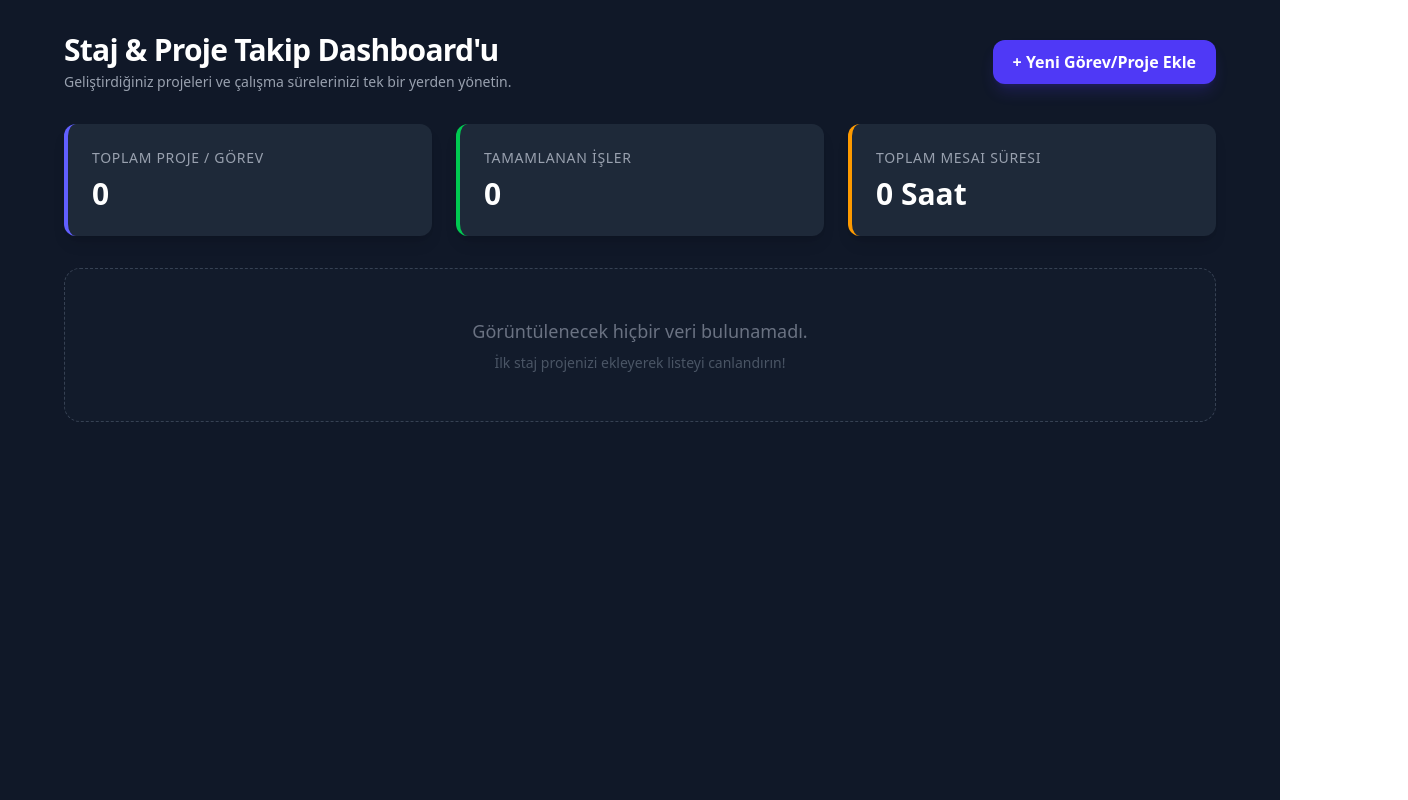
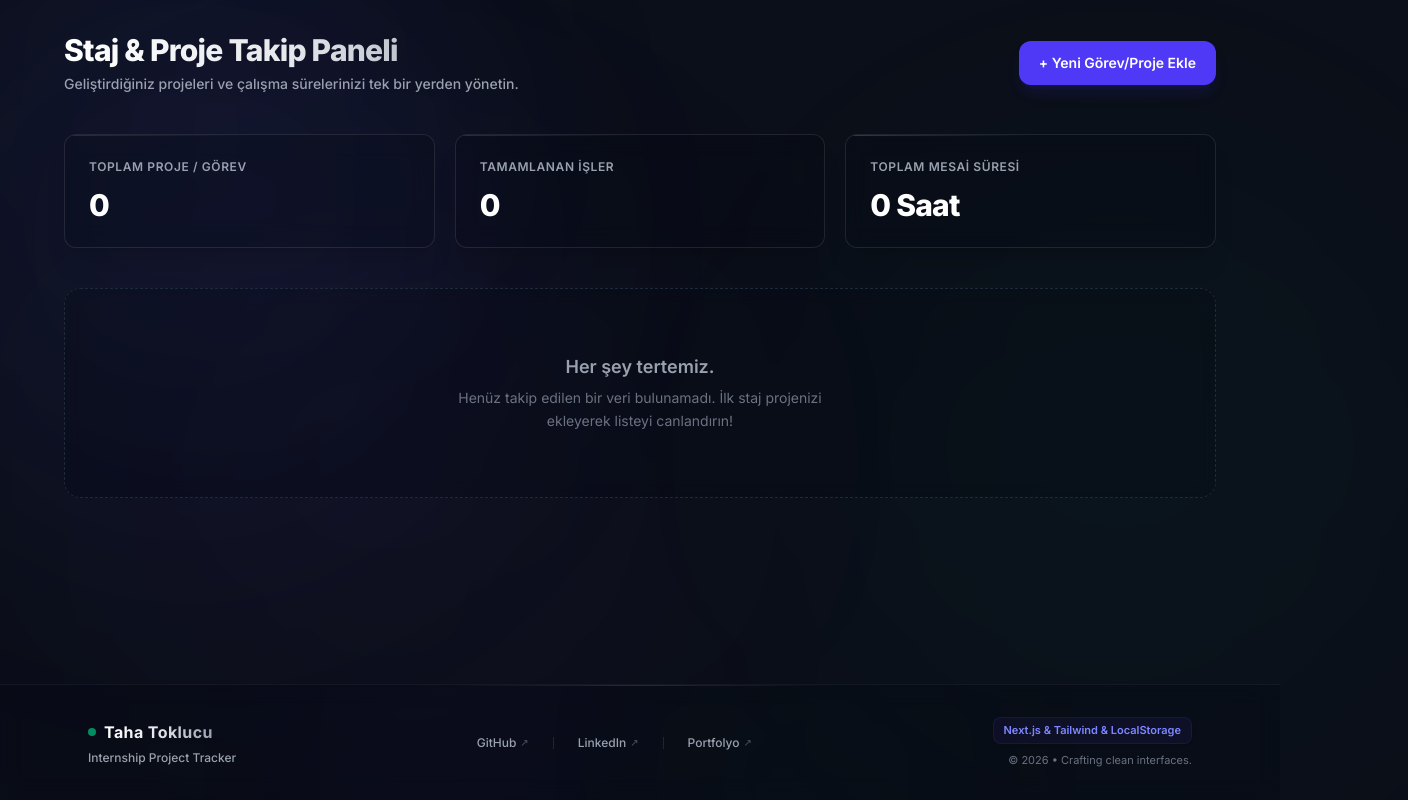
Before and after one commit to tahatoklucu/internship-project-tracker, a Next.js app in the folder internship-project-tracker/: page / in a window 1280 px wide. Shown: the whole page, 1408 px wide, since content can reach past the window. Built offline with nearby package versions, Linux system fonts and the light colour scheme.

Commit message:
interface update
interface update

```diff
--- a/internship-project-tracker/src/app/layout.js
+++ b/internship-project-tracker/src/app/layout.js
@@ -1,28 +1,26 @@
-import { Geist, Geist_Mono } from "next/font/google";
+import { Inter } from "next/font/google";
 import "./globals.css";
+import Footer from "@/components/Footer";
 
-const geistSans = Geist({
-  variable: "--font-geist-sans",
-  subsets: ["latin"],
-});
-
-const geistMono = Geist_Mono({
-  variable: "--font-geist-mono",
-  subsets: ["latin"],
-});
+const inter = Inter({ subsets: ["latin"] });
 
 export const metadata = {
-  title: "Internship Project Tracker",
-  description: "Internship Project Tracker",
+  title: "Staj & Proje Takip Dashboard",
+  description: "Geliştirme süreçlerinizi ve çalışma saatlerinizi yönetin.",
 };
 
 export default function RootLayout({ children }) {
   return (
-    <html
-      lang="en"
-      className={`${geistSans.variable} ${geistMono.variable} h-full antialiased`}
-    >
-      <body className="min-h-full flex flex-col">{children}</body>
+    <html lang="tr" className="h-full">
+      <body
+        className={`${inter.className} bg-[#0b0f19] text-gray-100 min-h-screen flex flex-col relative overflow-x-hidden antialiased`}
+      >
+        <div className="absolute top-[-10%] left-[-10%] w-[50vw] h-[50vw] bg-indigo-500/5 blur-[120px] rounded-full pointer-events-none" />
+        <div className="absolute top-[20%] right-[-10%] w-[45vw] h-[45vw] bg-emerald-500/3 blur-[130px] rounded-full pointer-events-none" />
+        <div className="absolute bottom-[10%] left-[10%] w-[40vw] h-[40vw] bg-purple-500/4 blur-[140px] rounded-full pointer-events-none" />
+        <div className="flex-1 relative z-10">{children}</div>
+        <Footer />
+      </body>
     </html>
   );
 }
--- a/internship-project-tracker/src/app/page.js
+++ b/internship-project-tracker/src/app/page.js
@@ -1,8 +1,8 @@
-import DashboardManager from '@/components/DashboardManager';
+import DashboardManager from "@/components/DashboardManager";
 
 export default function Home() {
   return (
-    <main className="min-h-screen bg-gray-900 text-gray-100 p-4 md:p-8">
+    <main className="p-4 md:p-8">
       <div className="max-w-6xl mx-auto">
         <DashboardManager />
       </div>
--- a/internship-project-tracker/src/components/DashboardManager.jsx
+++ b/internship-project-tracker/src/components/DashboardManager.jsx
@@ -1,10 +1,10 @@
-'use client';
+"use client";
 
-import { useState, useEffect } from 'react';
-import { getProjects, saveProjects } from '@/utils/storage';
-import ProjectCard from '@/components/ProjectCard';
-import ProjectModal from '@/components/ProjectModal';
-import StatCard from '@/components/StatCard';
+import { useState, useEffect } from "react";
+import { getProjects, saveProjects } from "@/utils/storage";
+import ProjectCard from "@/components/ProjectCard";
+import ProjectModal from "@/components/ProjectModal";
+import StatCard from "@/components/StatCard";
 
 export default function DashboardManager() {
   const [projects, setProjects] = useState([]);
@@ -25,8 +25,8 @@ export default function DashboardManager() {
     } else {
       const newProject = {
         id: Date.now().toString(),
-        createdAt: new Date().toLocaleDateString('tr-TR'),
-        ...projectData
+        createdAt: new Date().toLocaleDateString("tr-TR"),
+        ...projectData,
       };
       updatedProjects = [...projects, newProject];
     }
@@ -38,7 +38,7 @@ export default function DashboardManager() {
   };
 
   const handleDeleteProject = (id) => {
-    if (confirm('Bu projeyi listeden kaldırmak istediğinize emin misiniz?')) {
+    if (confirm("Bu projeyi listeden kaldırmak istediğinize emin misiniz?")) {
       const updatedProjects = projects.filter((p) => p.id !== id);
       setProjects(updatedProjects);
       saveProjects(updatedProjects);
@@ -50,35 +50,65 @@ export default function DashboardManager() {
     setIsModalOpen(true);
   };
 
-  const totalDuration = projects.reduce((sum, p) => sum + Number(p.duration || 0), 0);
-  const completedCount = projects.filter(p => p.status === 'Tamamlandı').length;
+  const totalDuration = projects.reduce(
+    (sum, p) => sum + Number(p.duration || 0),
+    0
+  );
+  const completedCount = projects.filter(
+    (p) => p.status === "Tamamlandı"
+  ).length;
 
   return (
     <>
-      <div className="flex flex-col sm:flex-row justify-between items-start sm:items-center gap-4 mb-8">
-        <div>
-          <h1 className="text-3xl font-extrabold text-white tracking-tight">Staj & Proje Takip Dashboard'u</h1>
-          <p className="text-gray-400 text-sm mt-1">Geliştirdiğiniz projeleri ve çalışma sürelerinizi tek bir yerden yönetin.</p>
+      <div className="flex flex-col sm:flex-row justify-between items-start sm:items-center gap-5 mb-10 relative">
+        <div className="absolute -top-20 -left-10 w-96 h-96 bg-indigo-500/5 blur-[120px] rounded-full pointer-events-none" />
+
+        <div className="relative z-10">
+          <h1 className="text-3xl font-extrabold text-transparent bg-clip-text bg-gradient-to-r from-white via-gray-200 to-gray-400 tracking-tight">
+            Staj & Proje Takip Paneli
+          </h1>
+          <p className="text-gray-400 text-sm mt-1.5 font-medium">
+            Geliştirdiğiniz projeleri ve çalışma sürelerinizi tek bir yerden
+            yönetin.
+          </p>
         </div>
         <button
-          onClick={() => { setEditingProject(null); setIsModalOpen(true); }}
-          className="w-full sm:w-auto bg-indigo-600 hover:bg-indigo-500 text-white font-semibold px-5 py-2.5 rounded-xl shadow-lg shadow-indigo-600/20 transition-all duration-150 active:scale-95 cursor-pointer"
+          onClick={() => {
+            setEditingProject(null);
+            setIsModalOpen(true);
+          }}
+          className="w-full sm:w-auto bg-indigo-600 hover:bg-indigo-500 text-white text-sm font-semibold px-5 py-3 rounded-xl shadow-lg shadow-indigo-600/15 transition-all duration-150 active:scale-95 cursor-pointer relative z-10"
         >
           + Yeni Görev/Proje Ekle
         </button>
       </div>
-
-      <div className="grid grid-cols-1 sm:grid-cols-3 gap-4 md:gap-6 mb-8">
-        <StatCard title="Toplam Proje / Görev" value={projects.length} color="border-indigo-500" />
-        <StatCard title="Tamamlanan İşler" value={completedCount} color="border-green-500" />
-        <StatCard title="Toplam Mesai Süresi" value={`${totalDuration} Saat`} color="border-amber-500" />
+      <div className="grid grid-cols-1 sm:grid-cols-3 gap-5 mb-10">
+        <StatCard
+          title="Toplam Proje / Görev"
+          value={projects.length}
+          color="border-indigo"
+        />
+        <StatCard
+          title="Tamamlanan İşler"
+          value={completedCount}
+          color="border-emerald"
+        />
+        <StatCard
+          title="Toplam Mesai Süresi"
+          value={`${totalDuration} Saat`}
+          color="border-amber"
+        />
       </div>
-
       <div className="grid grid-cols-1 md:grid-cols-2 lg:grid-cols-3 gap-6">
         {projects.length === 0 ? (
-          <div className="col-span-full border border-dashed border-gray-700 rounded-2xl p-12 text-center bg-gray-800/20">
-            <p className="text-gray-500 text-lg mb-2">Görüntülenecek hiçbir veri bulunamadı.</p>
-            <p className="text-gray-600 text-sm">İlk staj projenizi ekleyerek listeyi canlandırın!</p>
+          <div className="col-span-full border border-dashed border-gray-800 rounded-2xl p-16 text-center bg-gray-950/20 backdrop-blur-sm">
+            <p className="text-gray-400 font-semibold text-lg mb-1.5">
+              Her şey tertemiz.
+            </p>
+            <p className="text-gray-500 text-sm max-w-sm mx-auto leading-relaxed">
+              Henüz takip edilen bir veri bulunamadı. İlk staj projenizi
+              ekleyerek listeyi canlandırın!
+            </p>
           </div>
         ) : (
           projects.map((project) => (
@@ -91,10 +121,12 @@ export default function DashboardManager() {
           ))
         )}
       </div>
-
       <ProjectModal
         isOpen={isModalOpen}
-        onClose={() => { setIsModalOpen(false); setEditingProject(null); }}
+        onClose={() => {
+          setIsModalOpen(false);
+          setEditingProject(null);
+        }}
         onSave={handleSaveProject}
         editingProject={editingProject}
       />
--- /dev/null
+++ b/internship-project-tracker/src/components/Footer.jsx
@@ -0,0 +1,66 @@
+export default function Footer() {
+  const currentYear = new Date().getFullYear();
+
+  return (
+    <footer className="relative bg-gray-950/20 backdrop-blur-md border-t border-white/5 mt-auto py-8 overflow-hidden">
+      <div className="absolute top-0 left-1/2 -translate-x-1/2 w-96 h-px bg-gradient-to-r from-transparent via-indigo-500/30 to-transparent" />
+      <div className="absolute -bottom-10 left-1/4 w-72 h-32 bg-indigo-600/5 blur-[100px] rounded-full pointer-events-none" />
+      <div className="absolute -bottom-10 right-1/4 w-72 h-32 bg-emerald-600/5 blur-[100px] rounded-full pointer-events-none" />
+
+      <div className="max-w-6xl mx-auto px-6 flex flex-col md:flex-row justify-between items-center gap-6 relative z-10">
+        <div className="text-center md:text-left">
+          <div className="flex items-center justify-center md:justify-start gap-2 mb-1.5">
+            <span className="h-2 w-2 rounded-full bg-emerald-500 animate-pulse" />
+            <span className="text-base font-bold text-transparent bg-clip-text bg-gradient-to-r from-white via-gray-200 to-gray-400 tracking-wide">
+              Taha Toklucu
+            </span>
+          </div>
+          <p className="text-xs text-gray-400 font-medium tracking-normal max-w-xs">
+            Internship Project Tracker
+          </p>
+        </div>
+        <div className="flex items-center gap-6 text-xs font-medium text-gray-400">
+          <a
+            href="#"
+            className="hover:text-white transition-colors duration-150 flex items-center gap-1 group"
+          >
+            <span>GitHub</span>
+            <span className="text-[10px] text-gray-600 group-hover:text-indigo-400 transition-colors">
+              ↗
+            </span>
+          </a>
+          <span className="h-3 w-px bg-white/10" />
+          <a
+            href="#"
+            className="hover:text-white transition-colors duration-150 flex items-center gap-1 group"
+          >
+            <span>LinkedIn</span>
+            <span className="text-[10px] text-gray-600 group-hover:text-indigo-400 transition-colors">
+              ↗
+            </span>
+          </a>
+          <span className="h-3 w-px bg-white/10" />
+          <a
+            href="#"
+            className="hover:text-white transition-colors duration-150 flex items-center gap-1 group"
+          >
+            <span>Portfolyo</span>
+            <span className="text-[10px] text-gray-600 group-hover:text-indigo-400 transition-colors">
+              ↗
+            </span>
+          </a>
+        </div>
+        <div className="flex flex-col items-center md:items-end gap-2 text-right">
+          <div className="flex items-center gap-2">
+            <span className="bg-indigo-950/30 border border-indigo-900/30 text-indigo-400 text-[11px] font-semibold px-2.5 py-1 rounded-lg shadow-sm">
+              Next.js & Tailwind & LocalStorage
+            </span>
+          </div>
+          <p className="text-[11px] text-gray-500 font-normal">
+            © {currentYear} • Crafting clean interfaces.
+          </p>
+        </div>
+      </div>
+    </footer>
+  );
+}
--- a/internship-project-tracker/src/components/ProjectCard.jsx
+++ b/internship-project-tracker/src/components/ProjectCard.jsx
@@ -1,49 +1,73 @@
 export default function ProjectCard({ project, onEdit, onDelete }) {
   const statusColors = {
-      'Planlandı': 'bg-blue-950 text-blue-400 border-blue-800',
-      'Devam Ediyor': 'bg-amber-950 text-amber-400 border-amber-800',
-      'Tamamlandı': 'bg-green-950 text-green-400 border-green-800',
+    Planlandı: "bg-blue-500/10 text-blue-400 border-blue-500/20",
+    "Devam Ediyor": "bg-amber-500/10 text-amber-400 border-amber-500/20",
+    Tamamlandı: "bg-emerald-500/10 text-emerald-400 border-emerald-500/20",
   };
 
   return (
-      <div className="bg-gray-800 border border-gray-700 rounded-xl p-5 shadow-md hover:border-gray-600 transition-all flex flex-col justify-between">
+    <div className="relative bg-gray-950/30 backdrop-blur-md border border-gray-850/60 rounded-xl p-5 shadow-xl hover:border-gray-700/80 transition-all duration-200 flex flex-col justify-between group overflow-hidden">
+      <div className="absolute -top-10 -right-10 w-32 h-32 bg-indigo-500/5 blur-3xl rounded-full opacity-0 group-hover:opacity-100 transition-opacity duration-300 pointer-events-none" />
+
       <div>
-          <div className="flex justify-between items-start mb-3">
-            <span className={`text-xs font-semibold px-2.5 py-1 rounded-full border ${statusColors[project.status]}`}>
+        <div className="flex justify-between items-center mb-4">
+          <span
+            className={`text-[11px] font-bold px-2.5 py-0.5 rounded-md border ${
+              statusColors[project.status]
+            }`}
+          >
             {project.status}
           </span>
-            <span className="text-xs text-gray-500">{project.createdAt}</span>
+          <span className="text-xs text-gray-500 font-medium">
+            {project.createdAt}
+          </span>
         </div>
 
-          <h3 className="text-xl font-bold text-white mb-2 line-clamp-1">{project.title}</h3>
-          <p className="text-gray-400 text-sm mb-4 line-clamp-3 min-h-[60px]">{project.description}</p>
+        <h3 className="text-lg font-bold text-gray-100 mb-2 tracking-tight group-hover:text-white transition-colors line-clamp-1">
+          {project.title}
+        </h3>
+        <p className="text-gray-400 text-sm mb-5 leading-relaxed line-clamp-3 min-h-[60px]">
+          {project.description || "Bu görev için bir açıklama girilmedi."}
+        </p>
 
-          <div className="mb-4">
-            <p className="text-xs text-gray-500 font-medium uppercase mb-1">Teknolojiler</p>
+        <div className="mb-5">
           <div className="flex flex-wrap gap-1.5">
-              {project.techStack.split(',').map((tech, index) => (
-                <span key={index} className="bg-gray-700 text-gray-300 text-xs px-2 py-0.5 rounded">
+            {project.techStack ? (
+              project.techStack.split(",").map((tech, index) => (
+                <span
+                  key={index}
+                  className="bg-gray-900/80 border border-gray-800 text-gray-400 text-[11px] font-medium px-2 py-0.5 rounded-md"
+                >
                   {tech.trim()}
                 </span>
-              ))}
+              ))
+            ) : (
+              <span className="text-xs text-gray-600 italic">
+                Teknoloji belirtilmedi
+              </span>
+            )}
           </div>
         </div>
       </div>
 
-        <div className="border-t border-gray-700 pt-4 flex justify-between items-center mt-2">
-          <span className="text-sm text-gray-400">
-            ⏱️ <span className="font-semibold text-gray-200">{project.duration}</span> Saat
+      <div className="border-t border-gray-850/60 pt-4 flex justify-between items-center mt-2">
+        <span className="text-xs text-gray-400 font-medium flex items-center gap-1.5">
+          <span className="text-base">⏱️</span>
+          <span className="font-bold text-gray-200 text-sm">
+            {project.duration}
+          </span>{" "}
+          Saat
         </span>
         <div className="flex gap-2">
           <button
             onClick={() => onEdit(project)}
-              className="text-sm bg-gray-700 hover:bg-gray-600 text-indigo-400 px-3 py-1.5 rounded-lg transition-colors cursor-pointer"
+            className="text-xs font-semibold bg-gray-900 hover:bg-gray-800 text-indigo-400 border border-gray-800 hover:border-gray-700 px-3 py-1.5 rounded-lg transition-all active:scale-95 cursor-pointer"
           >
             Düzenle
           </button>
           <button
             onClick={() => onDelete(project.id)}
-              className="text-sm bg-red-950/40 hover:bg-red-900/60 text-red-400 px-3 py-1.5 rounded-lg transition-colors cursor-pointer"
+            className="text-xs font-semibold bg-red-950/20 hover:bg-red-950/50 text-red-400 border border-red-900/30 hover:border-red-900/50 px-3 py-1.5 rounded-lg transition-all active:scale-95 cursor-pointer"
           >
             Sil
           </button>
--- a/internship-project-tracker/src/components/StatCard.jsx
+++ b/internship-project-tracker/src/components/StatCard.jsx
@@ -1,8 +1,24 @@
 export default function StatCard({ title, value, color }) {
-    return (
-      <div className={`bg-gray-800 p-6 rounded-xl border-l-4 ${color} shadow-lg`}>
-        <p className="text-gray-400 text-sm font-medium uppercase tracking-wider">{title}</p>
-        <p className="text-3xl font-bold text-white mt-2">{value}</p>
-      </div>
-    );
-  }
+  const glowColors = {
+    "border-indigo": "from-indigo-500/30",
+    "border-emerald": "from-emerald-500/30",
+    "border-amber": "from-amber-500/30",
+  };
+
+  const selectedGlow = glowColors[color] || "from-white/10";
+
+  return (
+    <div className="relative bg-gray-950/20 backdrop-blur-md p-6 rounded-xl border border-white/10 shadow-xl overflow-hidden group">
+      <div
+        className={`absolute top-0 left-0 right-0 h-[1px] bg-gradient-to-r ${selectedGlow} via-transparent to-transparent`}
+      />
+
+      <p className="text-gray-400 text-xs font-semibold uppercase tracking-wider">
+        {title}
+      </p>
+      <p className="text-3xl font-extrabold text-white mt-3 tracking-tight group-hover:translate-x-1 transition-transform duration-200">
+        {value}
+      </p>
+    </div>
+  );
+}
```
Also changed, not shown: internship-project-tracker/src/components/ProjectModal.jsx (+88 -41 lines). Lines whose indentation alone changed are shown as unchanged.
